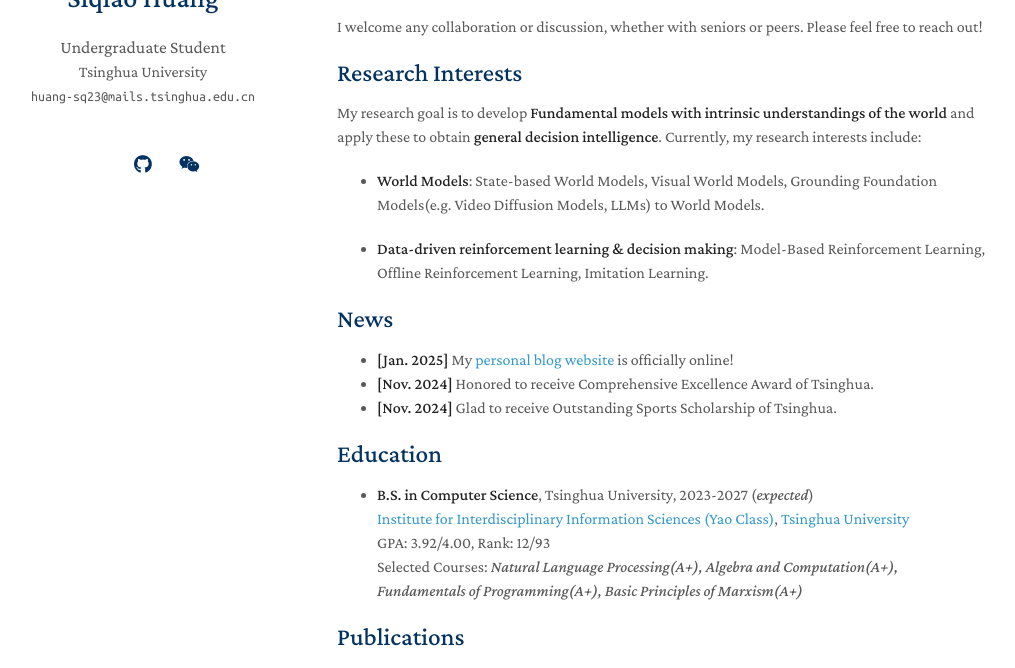
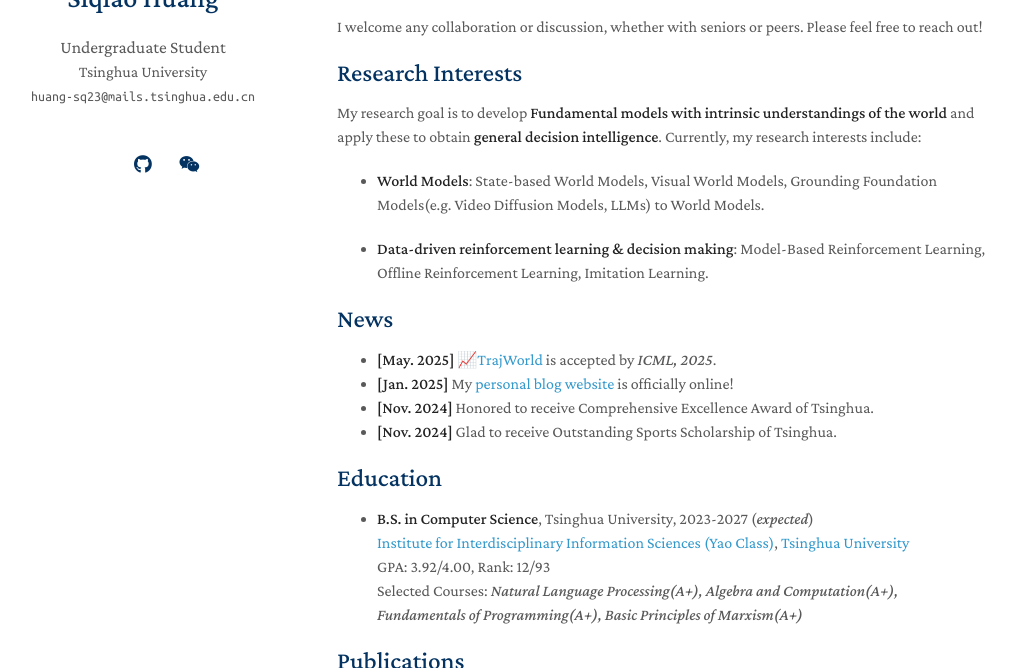
Before and after one commit to knightnemo/knightnemo.github.io, a Jekyll site: the page built from index.md, in a window 1280 px wide and 900 px high, cut to the strip 206-874 px from the top of the window. Shown: the whole strip, without its empty margins (133-1148 px from the left). Built offline with Jekyll 4.4.1, drawn with Linux system fonts in a browser that asks for light colours; a style sheet for code colours, icons or effects is not loaded; our own code applies the rules of GitHub Pages for plain Markdown files.

Commit message:
update conf

```diff
--- a/index.md
+++ b/index.md
@@ -18,6 +18,7 @@ My research goal is to develop **Fundamental models with intrinsic understanding
 - **Data-driven reinforcement learning & decision making**: Model-Based Reinforcement Learning, Offline Reinforcement Learning, Imitation Learning.
 
 ## News
+- **[May. 2025]** 📈[TrajWorld](https://arxiv.org/abs/2502.01366) is accepted by _ICML, 2025_.
 - **[Jan. 2025]** My [personal blog website](https://knightnemo.github.io/blog/) is officially online!
 - **[Nov. 2024]** Honored to receive Comprehensive Excellence Award of Tsinghua.
 - **[Nov. 2024]** Glad to receive Outstanding Sports Scholarship of Tsinghua.
```
